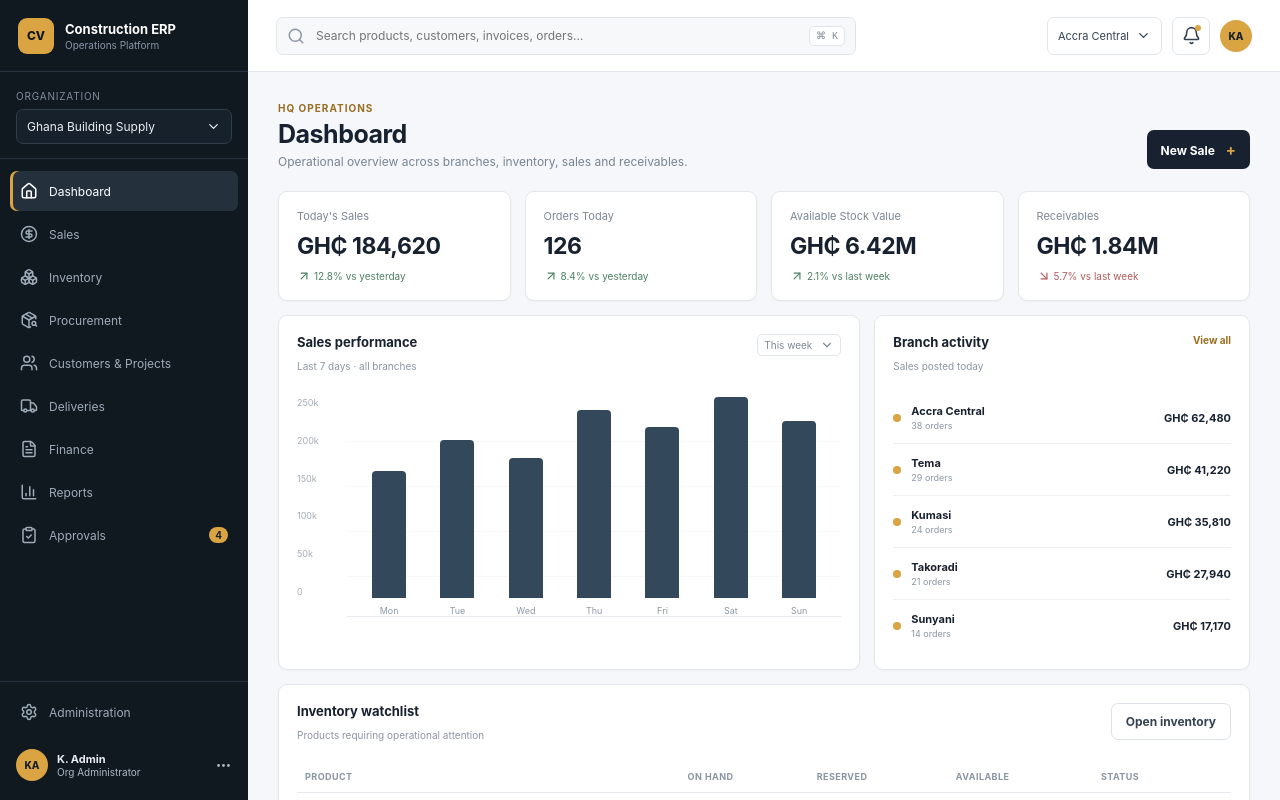
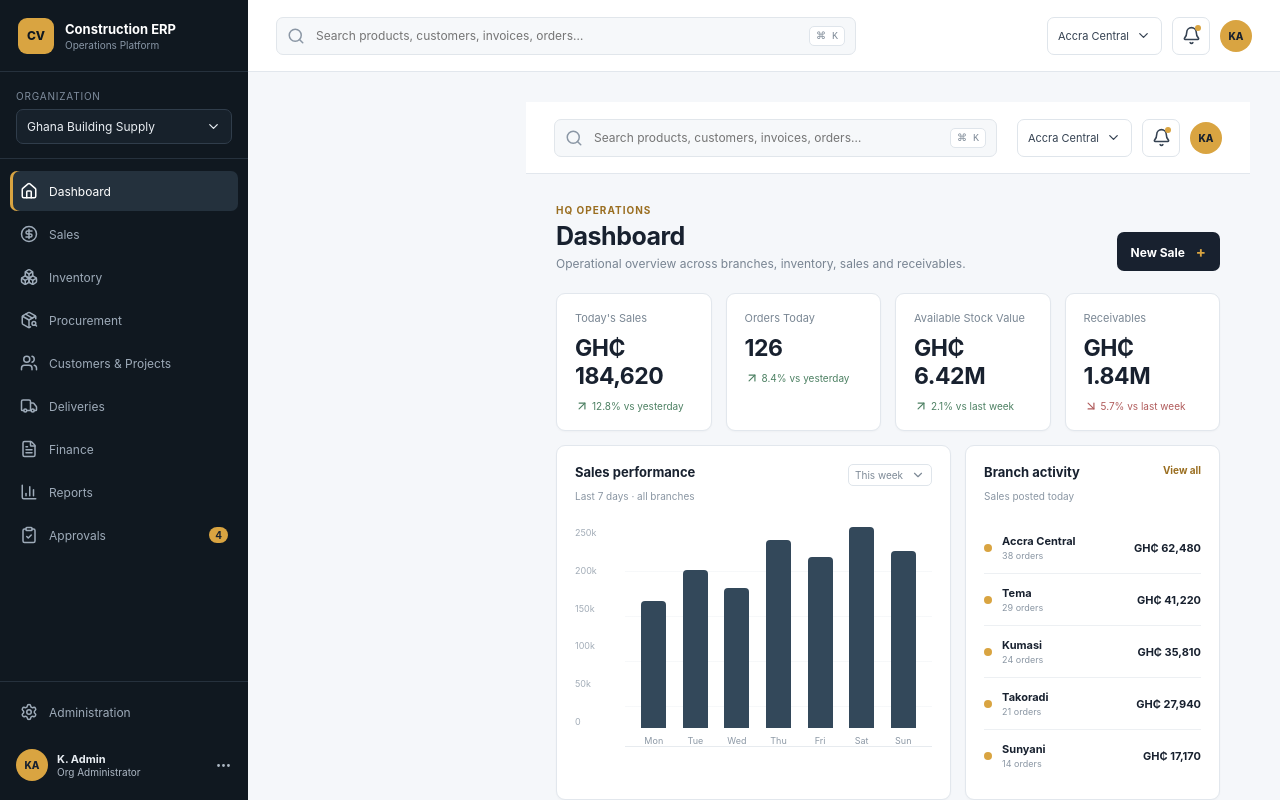
Before and after one commit to Kishon-Valley/ERP, a Next.js app: page / in a window 1280 px wide. Shown: the top 800 px of the page. Built offline with nearby package versions, Linux system fonts and the light colour scheme.

Commit message:
feat(ui): wire shared ERP shell into application

```diff
--- a/app/layout.tsx
+++ b/app/layout.tsx
@@ -1,11 +1,3 @@
-import type { Metadata } from "next";
-import "./globals.css";
-
-export const metadata: Metadata = {
-  title: "Construction ERP",
-  description: "Multi-branch construction materials ERP",
-};
-
-export default function RootLayout({ children }: Readonly<{children: React.ReactNode}>) {
-  return <html lang="en"><body>{children}</body></html>;
-}
+import type { Metadata } from "next"; import "./globals.css"; import { ErpShell } from "@/components/erp-shell";
+export const metadata: Metadata={title:"Construction ERP",description:"Multi-branch construction materials ERP"};
+export default function RootLayout({children}:{children:React.ReactNode}){return <html lang="en"><body><ErpShell>{children}</ErpShell></body></html>}
```
